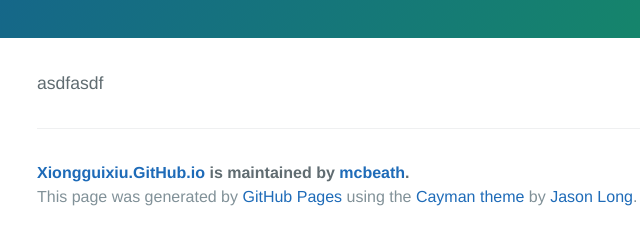
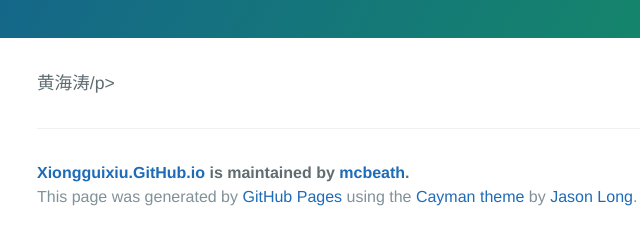
Before and after one commit to mcbeath/xiongguixiu.github.io, a React app: page index.html in a window 1280 px wide. Shown: the part 298-538 px from the top of the page, 187-827 px from the left. Built offline with nearby package versions, Linux system fonts and the light colour scheme.

Commit message:
Update index.html

```diff
--- a/index.html
+++ b/index.html
@@ -19,7 +19,7 @@
     </section>
 
     <section class="main-content">
-      <p>asdfasdf</p>
+      <p>黄海涛/p>
 
       <footer class="site-footer">
         <span class="site-footer-owner"><a href="https://github.com/mcbeath/xiongguixiu.github.io">Xiongguixiu.GitHub.io</a> is maintained by <a href="https://github.com/mcbeath">mcbeath</a>.</span>
```
